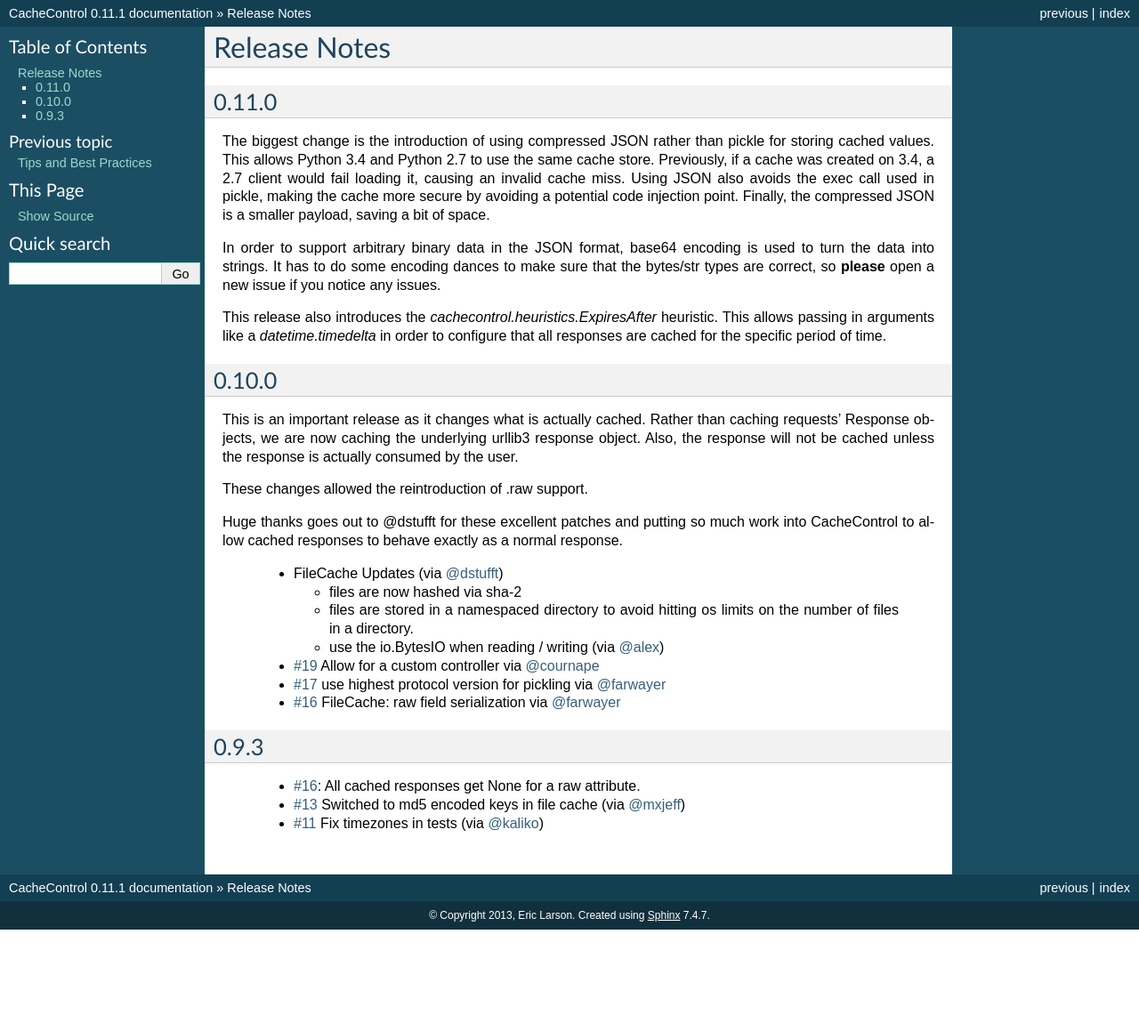
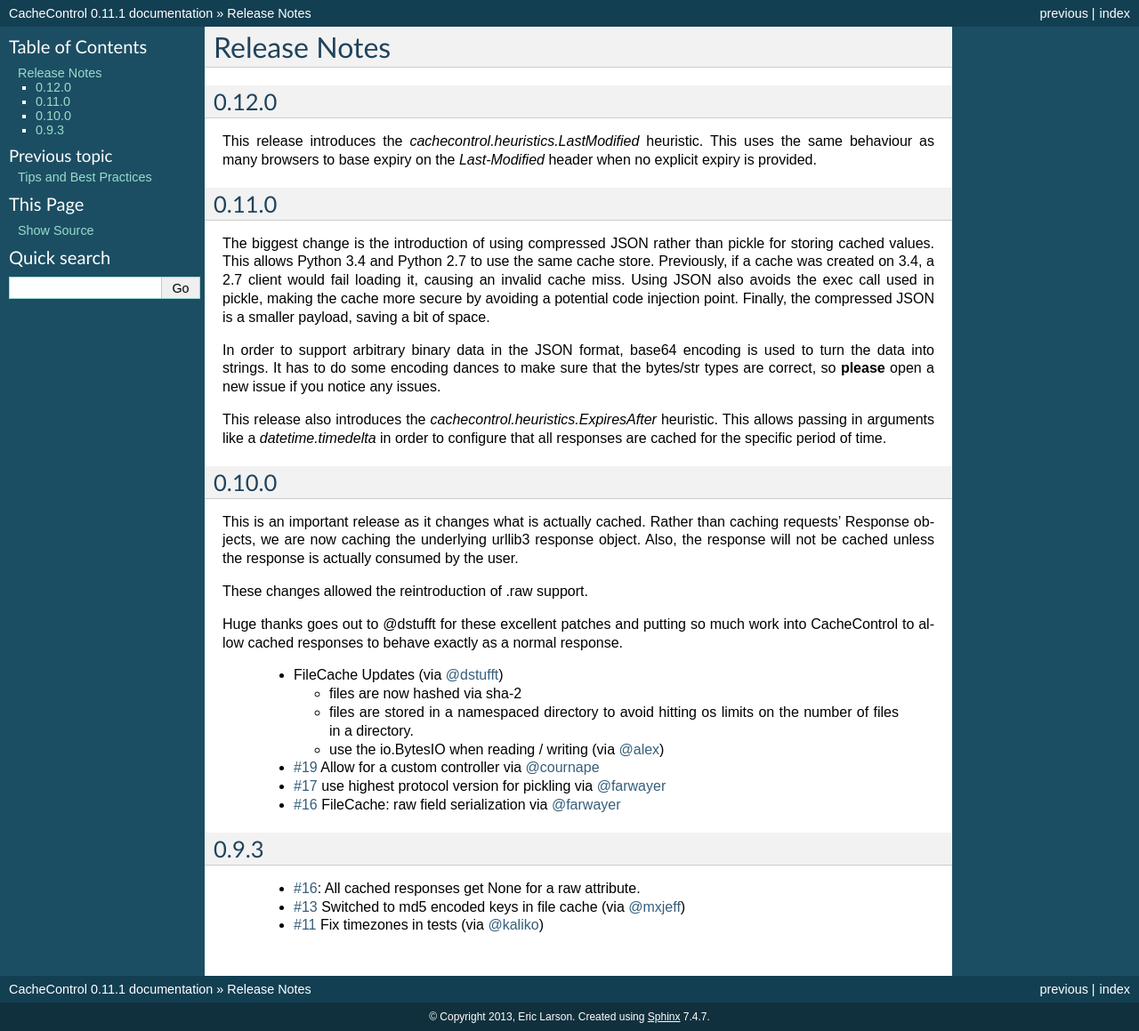
Before and after one commit to psf/cachecontrol, a Sphinx documentation site: the page built from docs/release_notes.rst, in a window 1280 px wide. Shown: the whole page at 89% size. Built offline with Sphinx 7.4.7, drawn with Linux system fonts in a browser that asks for light colours; before the commit the page ends 1045 px from its top, so only the background shows below that.

Commit message:
Take credit for minor bug-fixes and add to the release notes.

```diff
--- a/CONTRIBUTORS.rst
+++ b/CONTRIBUTORS.rst
@@ -9,3 +9,4 @@ Huge thanks to all those folks who have helped improve CacheControl!
  - Cory Benfield
  - Javier de la Rosa
  - Donald Stufft
+ - Joseph Walton
--- a/docs/release_notes.rst
+++ b/docs/release_notes.rst
@@ -1,6 +1,13 @@
 ===============
  Release Notes
 ===============
+
+0.12.0
+======
+
+This release introduces the `cachecontrol.heuristics.LastModified`
+heuristic. This uses the same behaviour as many browsers to base expiry on the
+`Last-Modified` header when no explicit expiry is provided.
 
 0.11.0
 ======
```
